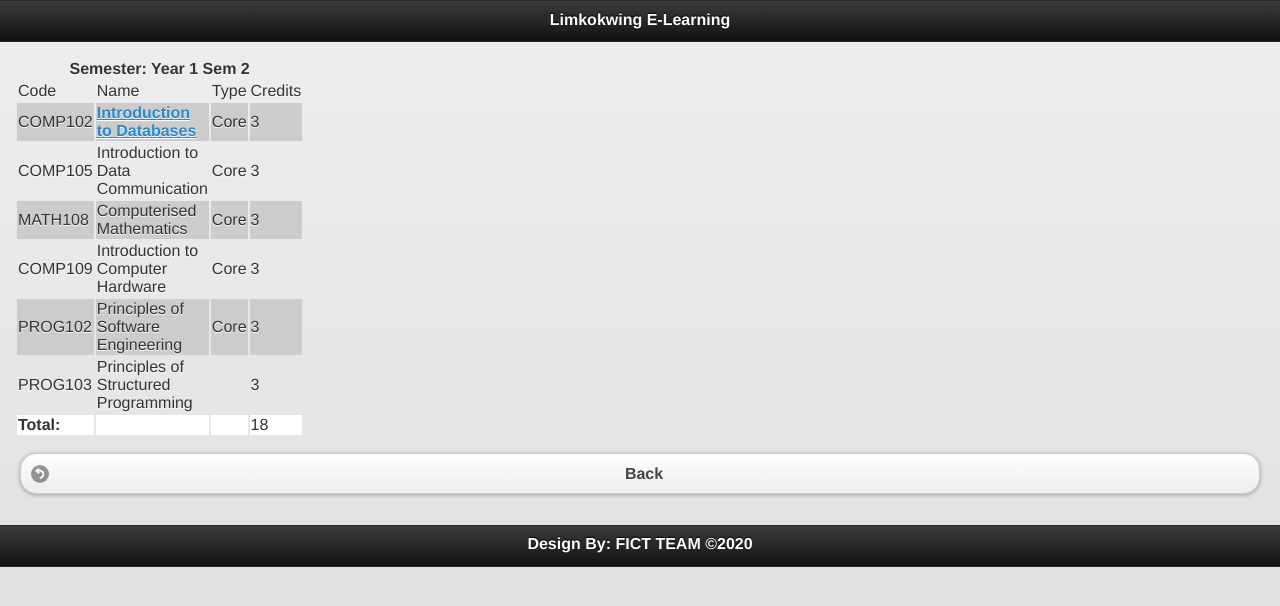
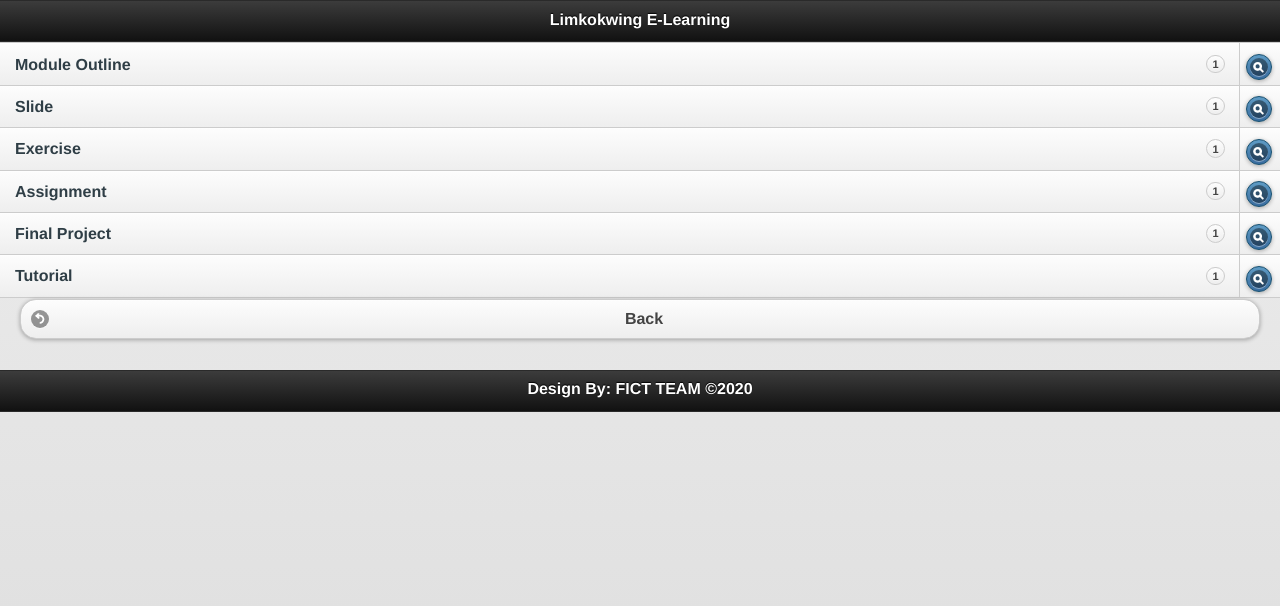
Before and after one commit to eledalab/elearning, a plain HTML site: page bits2.html in a window 1280 px wide. Drawn offline with Linux system fonts and the light colour scheme.

Commit message:
Update bits2.html

```diff
--- a/bits2.html
+++ b/bits2.html
@@ -2,7 +2,7 @@
 <html xmlns="http://www.w3.org/1999/xhtml">
 <head>
 <meta http-equiv="Content-Type" content="text/html; charset=utf-8" />
-<title>BIT Semester 2</title>
+<title>database</title>
 <link href="jquery-mobile/jquery.mobile.theme-1.0.min.css" rel="stylesheet" type="text/css" />
 <link href="jquery-mobile/jquery.mobile.structure-1.0.min.css" rel="stylesheet" type="text/css" />
 <script src="jquery-mobile/jquery-1.6.4.min.js" type="text/javascript"></script>
@@ -14,71 +14,19 @@
     <h1>Limkokwing E-Learning</h1>
   </div>
   <div data-role="content">
-<table width="200" >
-  <tr>
-    <th scope="col" colspan="4">Semester:	Year 1 Sem 2</th>
-
-  </tr>
-  <tr>
-
-    <td width="70">Code</td>
-    <td width="157">Name</td>
-    <td width="44">Type</td>
-    <td width="44">Credits</td>
-  </tr>
-  <tr>
-
-    <td bgcolor="#CCCCCC">COMP102</td>
-    <td bgcolor="#CCCCCC"><a href="database.html" target="_self">Introduction to Databases</a></td>
-    <td bgcolor="#CCCCCC">Core</td>
-    <td bgcolor="#CCCCCC">3</td>
-  </tr>
-  <tr>
-    <td>COMP105</td>
-    <td>Introduction to Data Communication</td>
-    <td>Core</td>
-    <td>3</td>
-  </tr>
-  <tr>
-
-    <td bgcolor="#CCCCCC">MATH108</td>
-    <td bgcolor="#CCCCCC">Computerised Mathematics</td>
-    <td bgcolor="#CCCCCC">Core</td>
-    <td bgcolor="#CCCCCC">3</td>
-  </tr>
-  <tr>
-
-    <td>COMP109</td>
-    <td>Introduction to Computer Hardware</td>
-    <td>Core</td>
-    <td>3</td>
-  </tr>
-  <tr>
-
-    <td bgcolor="#CCCCCC">PROG102</td>
-    <td bgcolor="#CCCCCC">Principles of Software Engineering</td>
-    <td bgcolor="#CCCCCC">Core</td>
-    <td bgcolor="#CCCCCC">3</td>
-  </tr>
-  <tr>
-
-    <td>PROG103</td>
-    <td>Principles of Structured Programming</td>
-    <td>&nbsp;</td>
-    <td>3</td>
-  </tr>
-  <tr>
-
-    <td bgcolor="#FFFFFF"><strong>Total:</strong></td>
-    <td bgcolor="#FFFFFF">&nbsp;</td>
-    <td bgcolor="#FFFFFF">&nbsp;</td>
-    <td bgcolor="#FFFFFF">18</td>
-  </tr>
-</table>
+    <ul data-role="listview" data-split-icon="search">
+      <li><a href="module outline 2020/INTRODUCTION TO DATABASES COURSE OUTLINE.pdf" target="_self" open>Module Outline<span class="ui-li-count">1</span></a><a href="#">Default</a></li>
+      <li><a href="#">Slide<span class="ui-li-count">1</span></a><a href="#">Default</a></li>
+      <li><a href="#">Exercise<span class="ui-li-count">1</span></a><a href="#">Default</a></li>
+      <li><a href="sem 2 assignment/Individual_Assigment -INTRODUCTION TO DATABASES.pdf" target="_self" open>Assignment<span class="ui-li-count">1</span></a><a href="#">Default</a></li>
+      <li><a href="#">Final Project<span class="ui-li-count">1</span></a><a href="#">Default</a></li>
+      <li><a href="#">Tutorial<span class="ui-li-count">1</span></a><a href="#">Default</a></li>
+    </ul>
 
 
-  	<p><a href="fict.html" target="_self"
-		data-icon="back" data-iconpos="left" data-role="button">Back</a>
+  <p><a href="bits2.html" target="_self"
+data-icon="back" data-iconpos="left"
+data-role="button">Back</a>
 </p></div>
   <div data-role="footer">
     <h4>Design By: FICT TEAM &copy;2020</h4>
```
